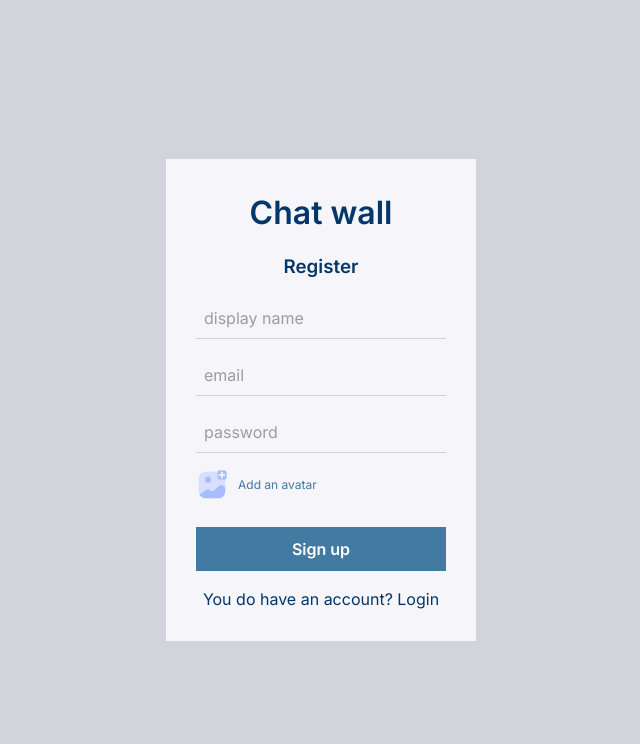
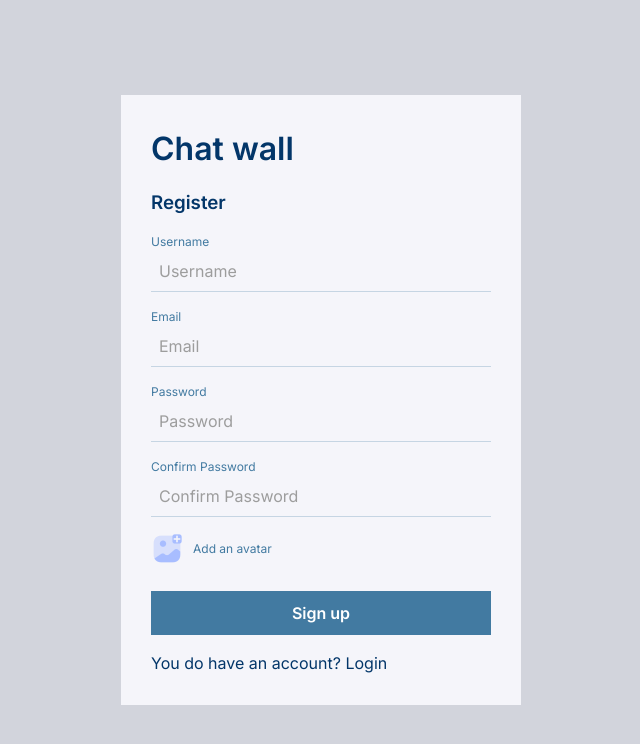
Before and after one commit to p6te/Chat-app, a React (Vite) app: page /register in a window 1280 px wide. Shown: the top 744 px of the page, without its empty margins (319-959 px from the left). Built offline with nearby package versions, Linux system fonts and the light colour scheme.

Commit message:
register form validation

```diff
--- /dev/null
+++ b/src/components/FormInput/FormInput.tsx
@@ -0,0 +1,27 @@
+import { useState, useEffect, InputHTMLAttributes } from "react";
+import "./styles.scss";
+
+type props = {
+  label: string;
+  errorMessage: string;
+  onChange: React.ChangeEventHandler<HTMLInputElement>;
+  name: string;
+} & React.HTMLProps<HTMLInputElement>;
+
+const FormInput = ({ label, errorMessage, onChange, ...inputProps }: props) => {
+  const [focused, setFocused] = useState(false);
+
+  const handleOnBlur: React.FocusEventHandler<HTMLInputElement> = () => {
+    setFocused(true);
+  };
+
+  return (
+    <div className="formInput">
+      <label>{label}</label>
+      <input onChange={onChange} onBlur={handleOnBlur} {...inputProps} />
+      <span className={focused ? "focused" : ""}>{errorMessage}</span>
+    </div>
+  );
+};
+
+export default FormInput;
--- /dev/null
+++ b/src/components/FormInput/styles.scss
@@ -0,0 +1,19 @@
+.formInput {
+  span {
+    display: none;
+    font-size: 12px;
+  }
+  input:invalid {
+    &.focused {
+      border: 1px solid red;
+      color: red;
+    }
+  }
+
+  input:invalid ~ span.focused {
+    display: block;
+    color: red;
+    text-wrap: wrap;
+    width: 100%;
+  }
+}
--- a/src/components/FormLayout/styles.scss
+++ b/src/components/FormLayout/styles.scss
@@ -1,9 +1,9 @@
 .formContainer {
   background-color: #f5f5fa;
   padding: 30px;
-
-  text-align: center;
+  text-align: start;
   color: #033669;
+  width: 400px;
 
   .logo {
     margin-bottom: 16px;
--- a/src/index.scss
+++ b/src/index.scss
@@ -83,6 +83,11 @@ h6 {
       background-color: transparent;
       border-bottom: 1px solid #4279a143;
       padding: 8px;
+      width: 100%;
+
+      &:focus {
+        border-bottom: 2px solid #19598743;
+      }
 
       &::placeholder {
         color: rgb(157, 157, 157);
--- a/src/pages/Register.tsx
+++ b/src/pages/Register.tsx
@@ -1,31 +1,111 @@
 import FormLayout from "../components/FormLayout";
 import AddAvatar from "../assets/addAvatar.png";
-import { useState } from "react";
+import { ChangeEvent, FormEvent, useState } from "react";
+import FormInput from "../components/FormInput/FormInput";
+
+interface FormInputs {
+  username: string;
+  email: string;
+  password: string;
+  confirmPassword: string;
+}
 
 function Register() {
-  const [avatar, setAvatar] = useState("");
+  const [values, setValues] = useState<FormInputs>({
+    username: "",
+    email: "",
+    password: "",
+    confirmPassword: "",
+  });
+
+  const [avatar, setAvatar] = useState<File | null>(null);
+
+  const onChange: React.ChangeEventHandler<HTMLInputElement> = (e) => {
+    setValues({ ...values, [e.target.name]: e.target.value });
+  };
+
+  const handleRegistration = (e: FormEvent<HTMLFormElement>) => {
+    e.preventDefault();
+  };
+  const onSaveAvatar: React.ChangeEventHandler<HTMLInputElement> = (e) => {
+    if (e.target.files) {
+      setAvatar(e.target.files[0]);
+    }
+  };
+  console.log(avatar);
+
+  const inputs = [
+    {
+      id: 1,
+      name: "username",
+      type: "text",
+      placeholder: "Username",
+      errorMessage:
+        "Username should be 3-16 characters and shouldn't include any special character!",
+      label: "Username",
+      pattern: "^[A-Za-z0-9]{3,16}$",
+      required: true,
+    },
+    {
+      id: 2,
+      name: "email",
+      type: "email",
+      placeholder: "Email",
+      errorMessage: "It should be a valid email address!",
+      label: "Email",
+      pattern: "^[A-Z0-9_!#$%&'*+/=?`{|}~^.-]+@[A-Z0-9.-]+$",
+      required: true,
+    },
+    {
+      id: 3,
+      name: "password",
+      type: "password",
+      placeholder: "Password",
+      errorMessage:
+        "Password should be 8-20 characters and include at least 1 letter, 1 number and 1 special character!",
+      label: "Password",
+      pattern: `^(?=.*[0-9])(?=.*[a-zA-Z])(?=.*[!@#$%^&*])[a-zA-Z0-9!@#$%^&*]{8,20}$`,
+      required: true,
+    },
+    {
+      id: 4,
+      name: "confirmPassword",
+      type: "password",
+      placeholder: "Confirm Password",
+      errorMessage: "Passwords don't match!",
+      label: "Confirm Password",
+      pattern: values.password,
+      required: true,
+    },
+  ];
 
   return (
     <FormLayout title="Register" footer="You do have an account? Login">
-      <form
-        onSubmit={(e) => {
-          e.preventDefault();
-          console.log(e.target);
-        }}
-      >
-        <input type="text" placeholder="display name" />
-        <input type="emial" placeholder="email" />
-        <input type="password" placeholder="password" />
+      <form onSubmit={handleRegistration}>
+        {inputs.map((input) => {
+          const nameI = input.name;
+          console.log(nameI);
+          return (
+            <FormInput
+              key={input.id}
+              onChange={onChange}
+              value={values[input.name as keyof typeof values]}
+              {...input}
+              id={input.id.toString()}
+            />
+          );
+        })}
         <input
+          required
+          style={{ display: "none" }}
           type="file"
-          placeholder="Add an avatar"
-          style={{ display: "none" }}
           id="file"
-          onChange={(e) => setAvatar(e.target.value)}
+          onChange={onSaveAvatar}
+          accept="image/png, image/gif, image/jpeg"
         />
         <label htmlFor="file">
           <img src={AddAvatar} alt="" />
-          {avatar ? <img src={avatar} /> : <span>Add an avatar</span>}
+          {avatar ? <img src={avatar.name} /> : <span>Add an avatar</span>}
         </label>
 
         <button type="submit">Sign up</button>
```
